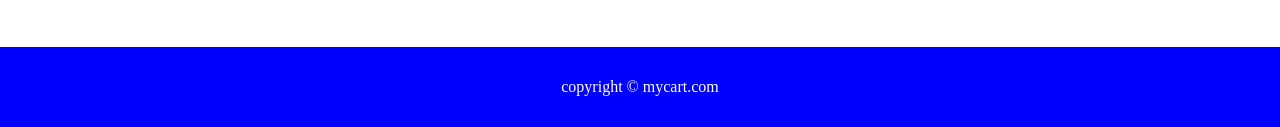
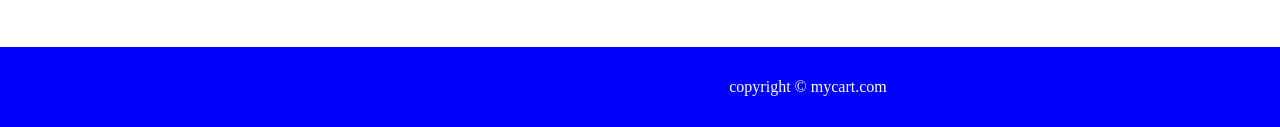
Before and after one commit to pranav592/D_Mart, a plain HTML site: page index.html in a window 1280 px wide. Shown: the part 1329-1456 px from the top of the page. Drawn offline with Linux system fonts and the light colour scheme; a web font is replaced by a local one.

Commit message:
Update style.css

```diff
--- a/style.css
+++ b/style.css
@@ -93,4 +93,5 @@ footer{
     background-color: blue;
     color: white;
     font-family: 'Hahmlet', serif;
+    width: 101rem;
 }
```
